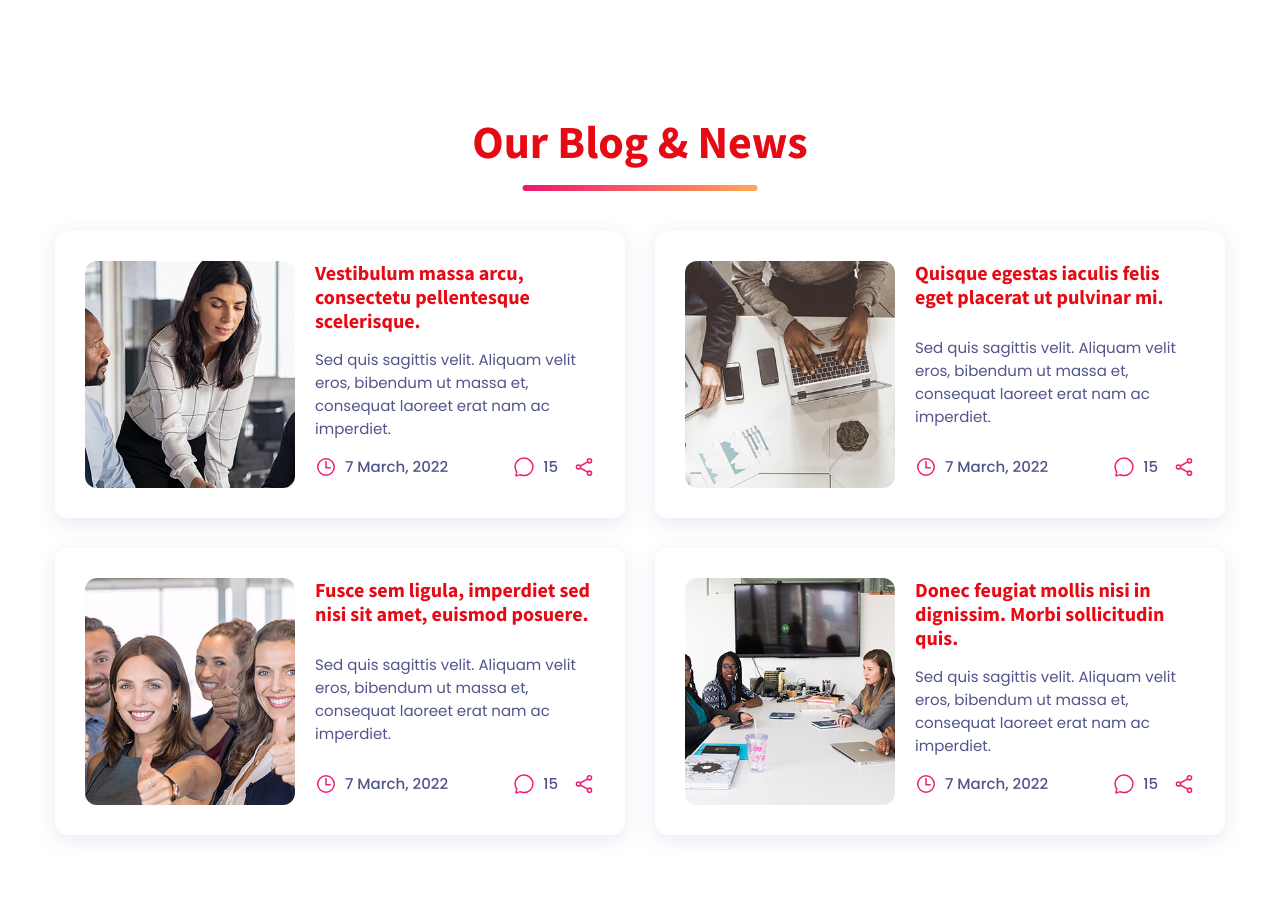
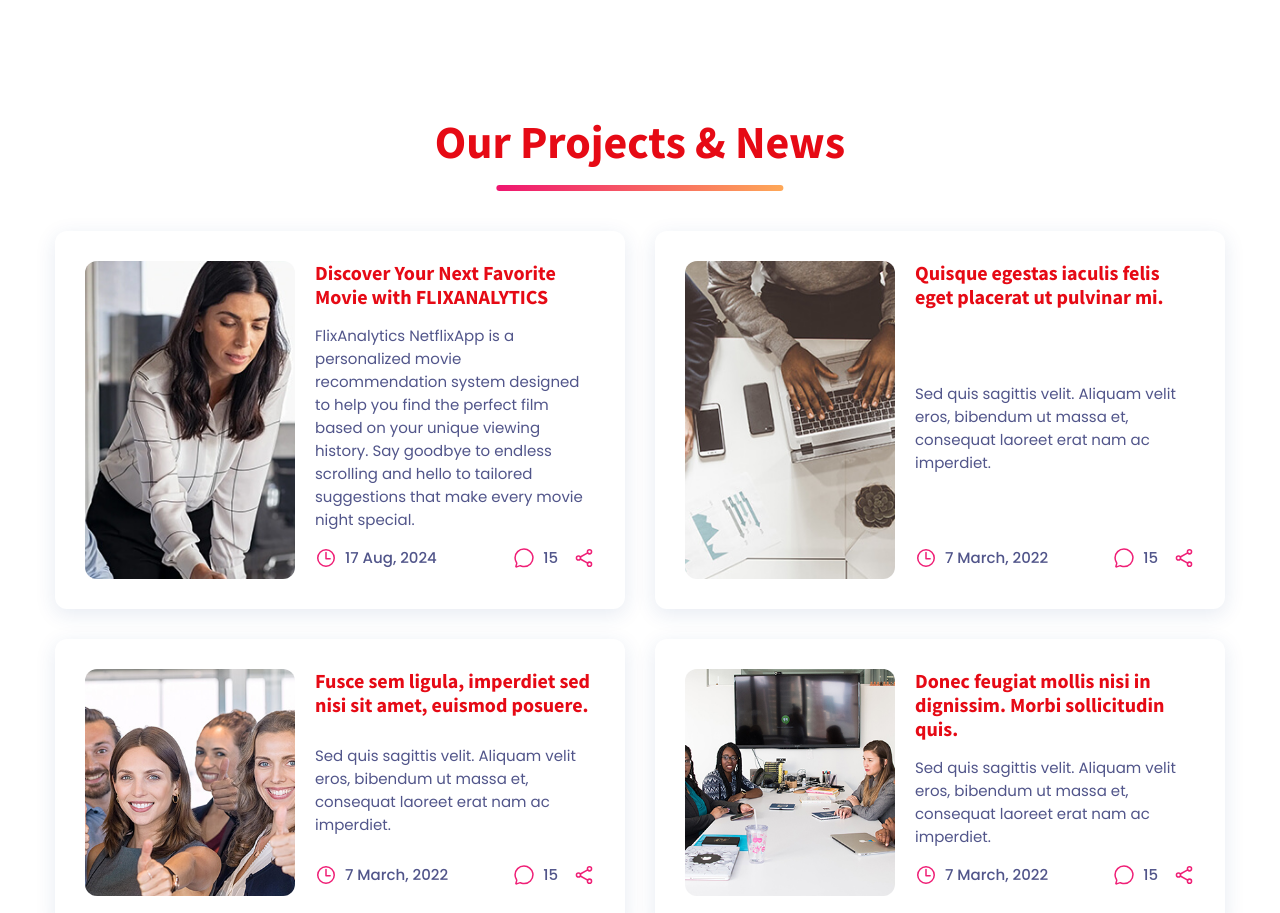
Before and after one commit to Flixanalytics/flixanalyticspage, a plain HTML site: page index.html in a window 1280 px wide. Shown: the part 2611-3524 px from the top of the page. Drawn offline with nearby package versions, Linux system fonts and the light colour scheme.

Commit message:
Update index.html

```diff
--- a/index.html
+++ b/index.html
@@ -229,7 +229,7 @@
                 <p class="text">
                   Enhance user experience and engagement with our tailored recommender systems. We develop personalized recommendation engines to boost your business.
                 </p>
-                <button class="card-btn" aria-label="Show More" href="https://netflixapp.streamlit.app">
+                <button class="card-btn" aria-label="Show More" href="https://netflixapp.streamlit.app/">
                   <ion-icon name="chevron-forward-outline"></ion-icon>
                 </button>
               </div>
@@ -333,7 +333,7 @@
       <section class="section blog" id="blog">
         <div class="container">
 
-          <h2 class="h2 section-title underline">Our Blog & News</h2>
+          <h2 class="h2 section-title underline">Our Projects & News</h2>
 
           <ul class="blog-list">
 
@@ -350,14 +350,13 @@
                 <div class="content">
 
                   <h3 class="h3 title">
-                    <a href="#">
-                      Vestibulum massa arcu, consectetu pellentesque scelerisque.
+                    <a href="https://netflixapp.streamlit.app/">
+                     Discover Your Next Favorite Movie with FLIXANALYTICS
                     </a>
                   </h3>
 
                   <p class="text">
-                    Sed quis sagittis velit. Aliquam velit eros, bibendum ut massa et, consequat laoreet erat nam ac
-                    imperdiet.
+                   FlixAnalytics NetflixApp is a personalized movie recommendation system designed to help you find the perfect film based on your unique viewing history. Say goodbye to endless scrolling and hello to tailored suggestions that make every movie night special.
                   </p>
 
                   <div class="meta">
@@ -365,7 +364,7 @@
                     <div class="publish-date">
                       <ion-icon name="time-outline"></ion-icon>
 
-                      <time datetime="2022-03-07">7 March, 2022</time>
+                      <time datetime="2024-08-17">17 Aug, 2024</time>
                     </div>
 
                     <button class="comment" aria-label="Comment">
```
